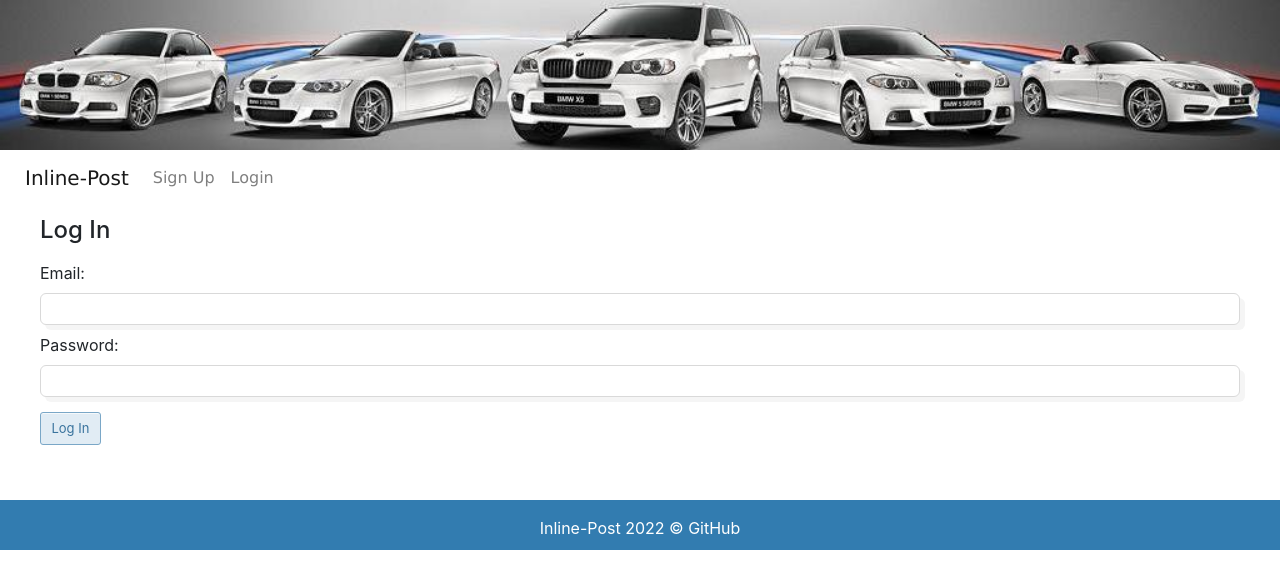
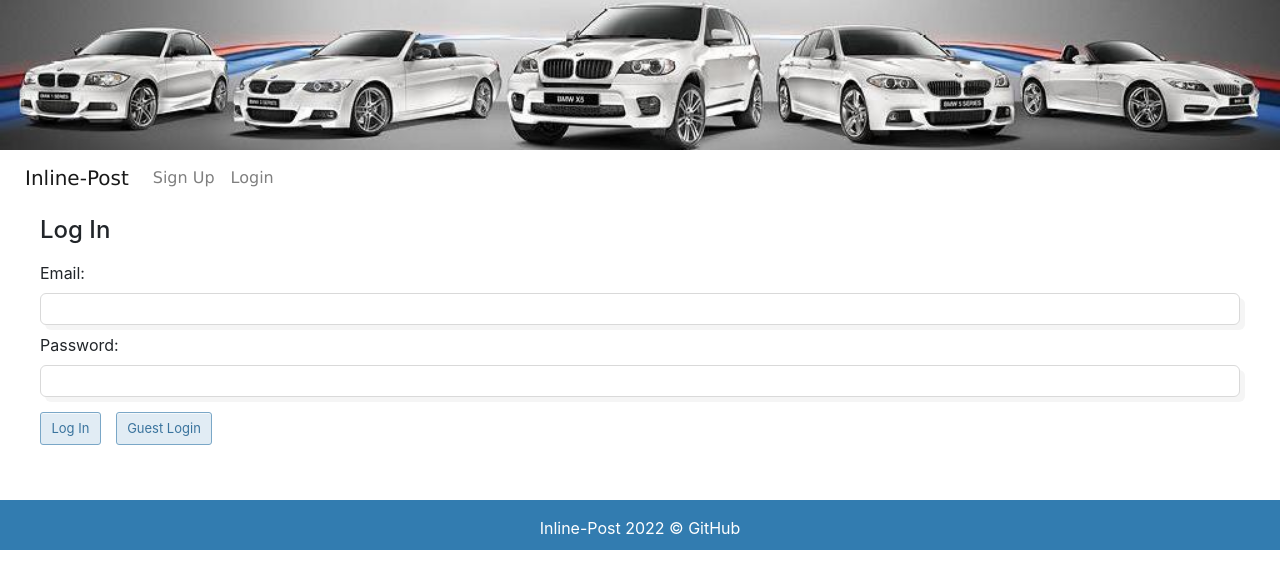
Before and after one commit to mkrusnak/Inline-Post-forum-frontend, a React (Vite) app: page /login in a window 1280 px wide. Shown: the top 588 px of the page. Built offline with nearby package versions, Linux system fonts and the light colour scheme.

Commit message:
guest login added

```diff
--- a/src/App.css
+++ b/src/App.css
@@ -3,6 +3,22 @@
   border-radius: 0;
   margin: 20px;
   padding: 0px;
+}
+
+html {
+  min-height: 100%;
+  position: relative;
+}
+
+.footerFixed {
+  background-color: #327cb0;
+
+  height: 50px;
+}
+
+#page-container {
+  position: relative;
+  min-height: 100vh;
 }
 
 .newsCard img {
@@ -12,6 +28,19 @@
 .listingDetails {
   margin: 40px;
   margin-top: 10px;
+}
+
+.testLogin {
+  padding: 5px;
+  padding-bottom: 2px;
+  background-color: rgba(117, 215, 137, 0.241);
+  max-width: fit-content;
+  border-radius: 5px;
+  border: 2px rgba(112, 197, 123, 0.626) solid;
+}
+
+.testLogin p {
+  margin: 2px;
 }
 
 .commentText a {
@@ -46,17 +75,12 @@
   margin: 0px;
 }
 
-.footerStyle {
-  background-color: #327cb0;
 
-  height: 50px;
-  margin-bottom: 0px;
+.footerBottom  {
+  padding: 0;
+  margin: 0;
 }
 
-.footerBottom p {
-  margin-bottom: 0px;
-  padding: 0px;
-}
 
 .footerBottom a {
   text-decoration: none;
--- a/src/App.jsx
+++ b/src/App.jsx
@@ -27,19 +27,15 @@
 
   return (
     <div className="App">
+    <div id="pageContainer" >
+
+
     <Navbar />
     <Routes>
 
       <Route path="/" element={<IsPrivate> <HomePage /> </IsPrivate> } />
-
       <Route path="/signup" element={<IsAnon> <SignupPage /> </IsAnon>} />
       <Route path="/login" element={<IsAnon> <LoginPage /> </IsAnon>} />
-
-
-
-
-
-
       <Route path="/home" element={<IsPrivate> <HomePage /> </IsPrivate> } />
       <Route path="/profile/:guestId" element={<IsPrivate>  <UserProfilePage /> </IsPrivate> } />
       <Route path="/addlisting" element={<IsPrivate>  <AddListing />  </IsPrivate> } />
@@ -52,9 +48,12 @@
       <Route path="/listings/:listingId" element={<IsPrivate> <ListingDetails /> </IsPrivate>} />
       <Route path="/forum/:forumId" element={<IsPrivate> <ForumPostPage /> </IsPrivate>} />
       <Route path="/listings" element={<IsPrivate> <MarketplacePage /> </IsPrivate>} />
+
     </Routes>
+    </div>
     <Footer />
     </div>
+
   )
 }
 
--- a/src/components/Footer.jsx
+++ b/src/components/Footer.jsx
@@ -1,6 +1,6 @@
 const Footer = () => {
   return (
-    <footer className="text-center text-white footerStyle  ">
+    <footer className="text-center footerFixed text-white ">
       <div className="text-center  p-3 footerBottom">
         <p>
           Inline-Post 2022 ©{" "}
--- a/src/components/Navbar.jsx
+++ b/src/components/Navbar.jsx
@@ -8,7 +8,7 @@
 
   return (
     <header className="headerImage">
-      <img classname="img-fluid" src={headerImg} alt="headerImg"></img>
+      <img className="img-fluid" src={headerImg} alt="headerImg"></img>
 
       <nav className="navbar customNav customNav1  navbar-expand-lg  navbar-light">
         <Link className="navbar-brand" to="/home">
--- a/src/pages/LoginPage.jsx
+++ b/src/pages/LoginPage.jsx
@@ -4,9 +4,12 @@
 import { useContext } from "react";
 import { AuthContext } from "../context/auth.context";
 import { Input } from "antd";
+import e from "cors";
 
 const LoginPage = () => {
   const { storeToken, authenticateUser } = useContext(AuthContext);
+
+  const [testInfo, setTestInfo] = useState(false);
 
   const navigate = useNavigate();
 
@@ -14,6 +17,14 @@
     email: "",
     password: "",
   });
+
+  const handleGuestLogin = () => {
+    setTestInfo(!testInfo)
+    setState({
+      email: "v@gmail.com",
+      password: "asdfasdf"
+    })
+  }
 
   const updateState = (event) =>
     setState({
@@ -39,7 +50,7 @@
     <>
       <div className="listingDetails">
         <h4>Log In</h4>
-        <form onSubmit={handleSubmit}>
+        <form>
           <label>Email:</label>
           <Input
             className="searchInput"
@@ -57,10 +68,25 @@
             onChange={updateState}
           />
 
-          <button className="customBttn" role="button">
+          <button onClick={handleSubmit} className="customBttn" role="button">
             Log In
           </button>
+
+          <button
+            onClick={handleGuestLogin}
+            className="customBttn"
+            type="button"
+          >
+            Guest Login
+          </button>
         </form>
+
+        {testInfo && (
+          <div className="testLogin">
+            <p>Use these credentials to browse around:</p>
+            <p>Email: v@gmail.com | Password: asdfasdf</p>
+          </div>
+        )}
       </div>
     </>
   );
```
